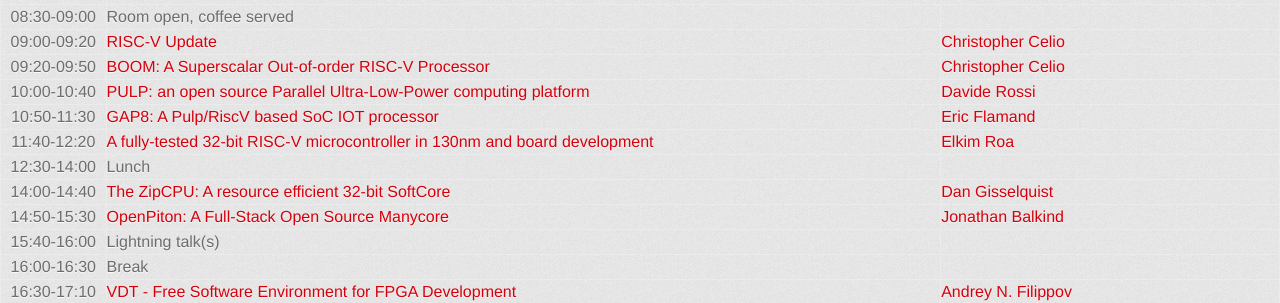
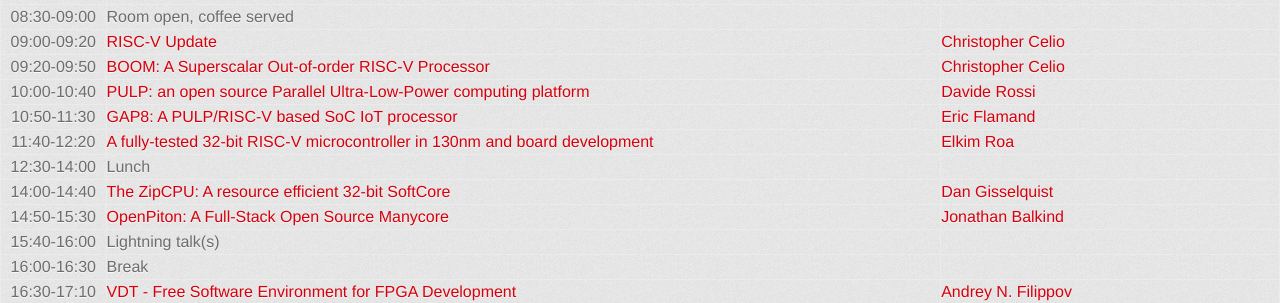
Before and after one commit to fossi-foundation/orconf, a Jekyll site: the page built from schedule.md, in a window 1280 px wide. Shown: the part 346-649 px from the top of the page. Built offline with Jekyll 4.4.1, drawn with Linux system fonts in a browser that asks for light colours; some web fonts are replaced.

Commit message:
Update schedule.md
Fix acronyms

```diff
--- a/schedule.md
+++ b/schedule.md
@@ -24,7 +24,7 @@
 | 09:00-09:20  | [RISC-V Update](http://orconf.org/#boom) | [Christopher Celio](http://orconf.org/#chriscelio)
 | 09:20-09:50  | [BOOM: A Superscalar Out-of-order RISC-V Processor](http://orconf.org/#boom) | [Christopher Celio](http://orconf.org/#chriscelio)
 | 10:00-10:40  | [PULP: an open source Parallel Ultra-Low-Power computing platform](http://orconf.org/#) | [Davide Rossi](http://orconf.org/#)
-| 10:50-11:30  | [GAP8: A Pulp/RiscV based SoC IOT processor](http://orconf.org/#pulp) | [Eric Flamand](http://orconf.org/#davide)
+| 10:50-11:30  | [GAP8: A PULP/RISC-V based SoC IoT processor](http://orconf.org/#pulp) | [Eric Flamand](http://orconf.org/#davide)
 | 11:40-12:20  | [A fully-tested 32-bit RISC-V microcontroller in 130nm and board development](http://orconf.org/#riscv_uc) | [Elkim Roa](http://orconf.org/#elkim)
 | 12:30-14:00  | Lunch
 | 14:00-14:40  | [The ZipCPU: A resource efficient 32-bit SoftCore](http://orconf.org/#zipcpu) | [Dan Gisselquist](http://orconf.org/#gisselquist)
```
